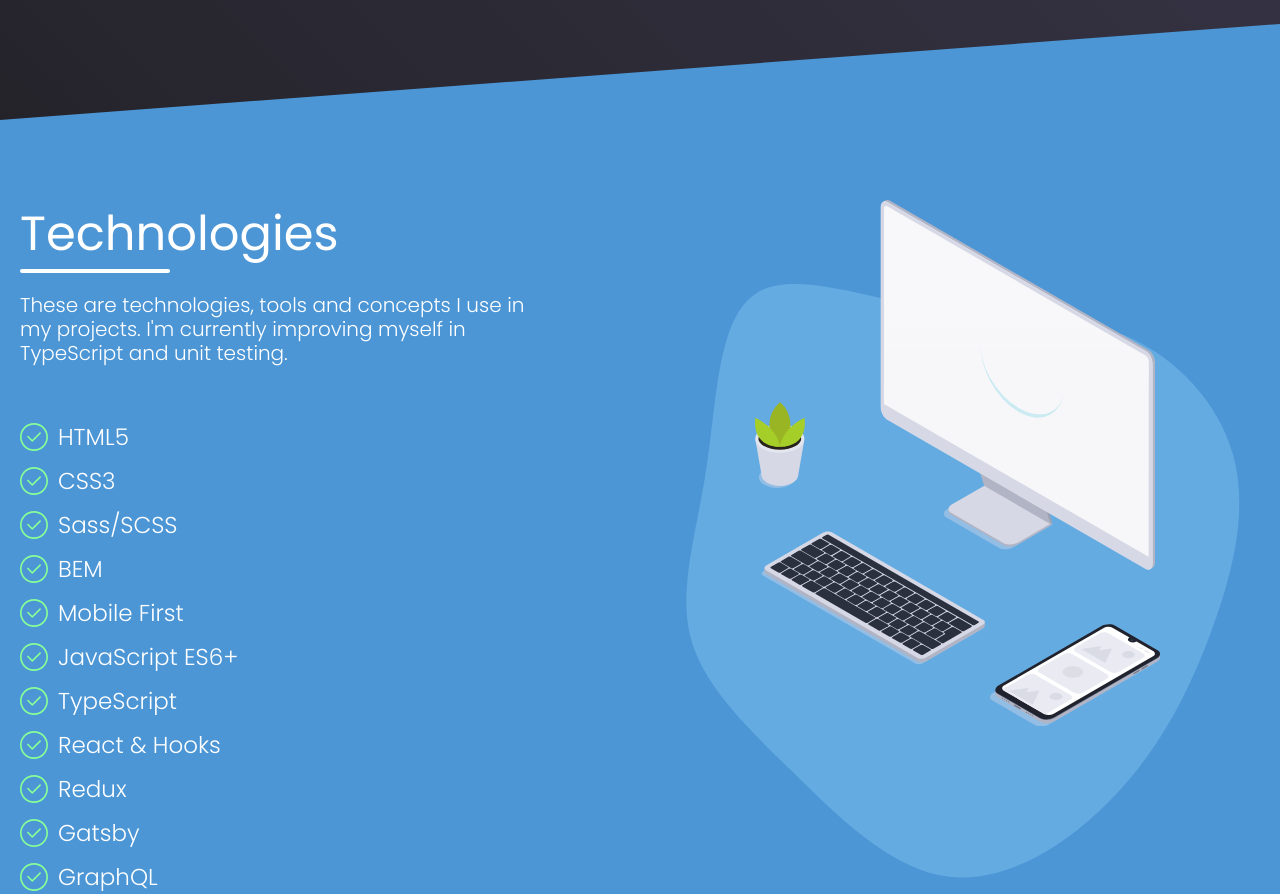
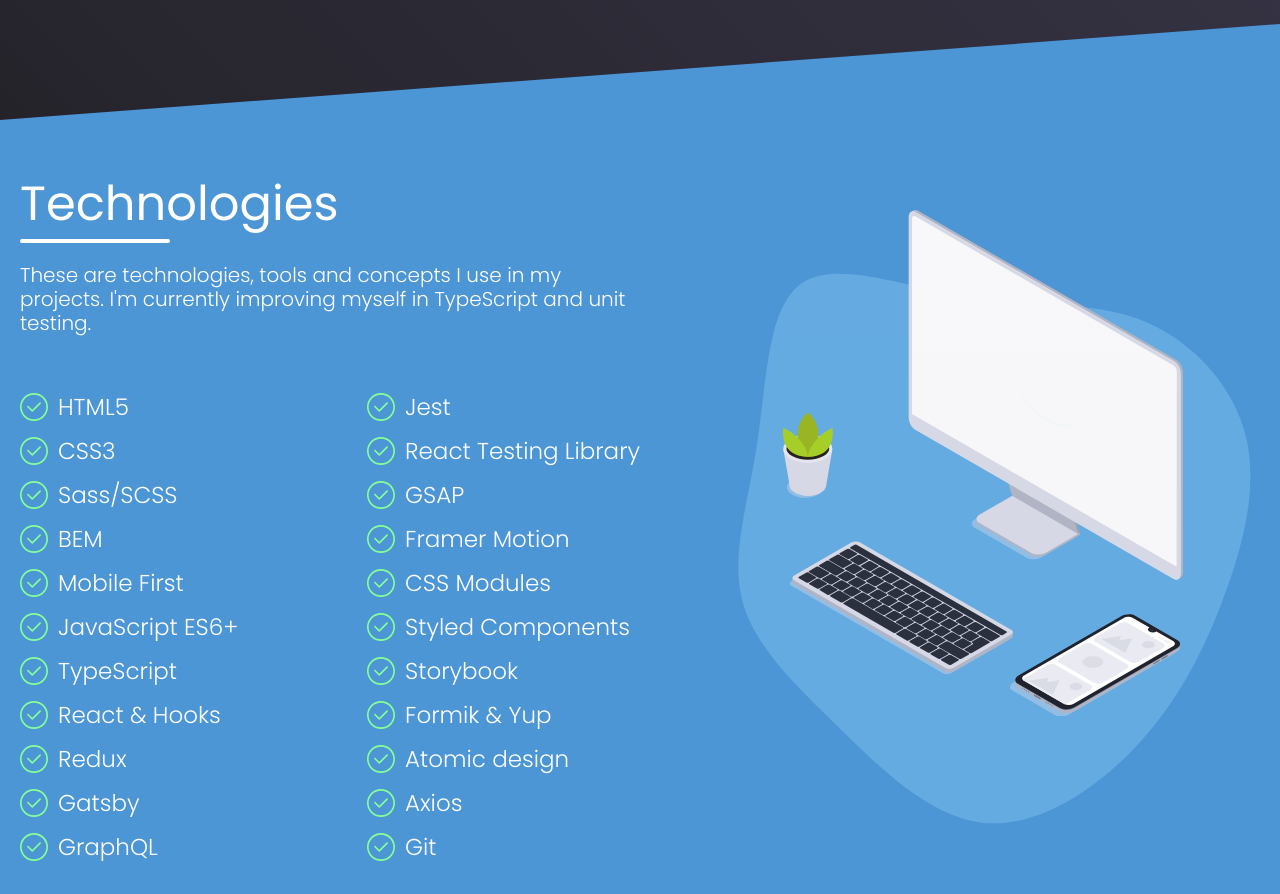
Before and after one commit to tobiaszmaj/portfolio, a Gatsby site: page / in a window 1280 px wide. Shown: the part 680-1574 px from the top of the page. Built offline with nearby package versions, Linux system fonts and the light colour scheme; Gatsby itself is replaced by a stand-in of ours.

Commit message:
Refactored technology section

```diff
--- a/src/components/molecules/LandingImage/LandingImage.tsx
+++ b/src/components/molecules/HeroAnimation/HeroAnimation.tsx
@@ -24,12 +24,19 @@
 
 const Wrapper = styled.div`
   position: relative;
-  width: 700px;
-  height: 700px;
-  background: url(${blobImg}) no-repeat left;
-  background-size: 110%;
+  width: 620px;
+  height: 620px;
+  background: url(${blobImg}) no-repeat;
+  background-position: 20% 50%;
+  background-size: 115%;
   opacity: 0;
   overflow: hidden;
+  ${({ theme }) => theme.mq.xxl} {
+    width: 700px;
+    height: 700px;
+    background-size: 110%;
+    background-position: 0% 50%;
+  }
 `;
 
 const MainSVGWrapper = styled.div`
@@ -49,8 +56,12 @@
   position: absolute;
   width: 170px;
   height: 170px;
-  right: 100px;
-  bottom: 130px;
+  right: 80px;
+  bottom: 70px;
+  ${({ theme }) => theme.mq.xxl} {
+    right: 100px;
+    bottom: 130px;
+  }
 `;
 
 const TextWrapper = styled.div`
@@ -93,7 +104,7 @@
   return sortedMarkedKeys;
 };
 
-const LandingImage = () => {
+const HeroAnimation = () => {
   const wrapperRef = useRef<HTMLDivElement>(null);
   const mainRef = useRef<HTMLDivElement>(null);
   const notificationRef = useRef<HTMLDivElement>(null);
@@ -217,4 +228,4 @@
   );
 };
 
-export default LandingImage;
+export default HeroAnimation;
--- a/src/components/molecules/SectionHeader/SectionHeader.tsx
+++ b/src/components/molecules/SectionHeader/SectionHeader.tsx
@@ -0,0 +1,60 @@
+import React from 'react';
+import styled from 'styled-components';
+
+interface Props {
+    isLineActive: boolean;
+    title: string;
+    paragraph?: string;
+}
+
+interface HeadingProps {
+    readonly isActive: boolean;
+}
+
+const Heading = styled.h2<HeadingProps>`
+  position: relative;
+  padding-bottom: 15px;
+  font-size: ${({ theme }) => theme.fontSize.xxlm};
+  ${({ theme }) => theme.mq.s} {
+    font-size: ${({ theme }) => theme.fontSize.xxl};
+  }
+  &:after {
+    content: '';
+    position: absolute;
+    left: 0;
+    bottom: 0;
+    width: 150px;
+    height: 4px;
+    background-color: ${({ theme }) => theme.white};
+    border-radius: 100px;
+    transition: 0.3s;
+    transform-origin: 0 50%;
+    transform: ${({ isActive }) => (isActive ? 'scaleX(1)' : 'scaleX(0)')};
+  }
+`;
+
+const Paragraph = styled.p`
+  padding: 20px 0 30px;
+  font-size: ${({ theme }) => theme.fontSize.s};
+  font-weight: ${({ theme }) => theme.light};
+  line-height: 24px;
+  max-width: 750px;
+  ${({ theme }) => theme.mq.xs} {
+    font-size: ${({ theme }) => theme.fontSize.m};
+  }
+  ${({ theme }) => theme.mq.s} {
+    font-size: ${({ theme }) => theme.fontSize.lg};
+  }
+  ${({ theme }) => theme.mq.xl} {
+    max-width: 640px;
+  }
+`;
+
+const SectionHeader = ({ isLineActive, title, paragraph }: Props) => (
+    <>
+        <Heading isActive={isLineActive}>{title}</Heading>
+        <Paragraph>{paragraph}</Paragraph>
+    </>
+);
+
+export default SectionHeader;
--- a/src/components/organisms/Technologies/Technologies.tsx
+++ b/src/components/organisms/Technologies/Technologies.tsx
@@ -2,12 +2,9 @@
 import gsap from 'gsap';
 import styled from 'styled-components';
 import Content from 'components/atoms/Content/Content';
-import LandingImage from 'components/molecules/LandingImage/LandingImage';
+import SectionHeader from 'components/molecules/SectionHeader/SectionHeader';
+import HeroAnimation from 'components/molecules/HeroAnimation/HeroAnimation';
 import checkmarkIcon from 'assets/icons/checkmark.svg';
-
-interface Props {
-  readonly isActive: boolean;
-}
 
 const Wrapper = styled.section`
 position: relative;
@@ -27,9 +24,17 @@
 
 const Main = styled.div`
   display: flex;
-  justify-content: space-between;
-  padding: 30px 0 150px;
+  align-items: center;
+  justify-content: center;
+  padding: 0 0 120px;
   color: ${({ theme }) => theme.white};
+  ${({ theme }) => theme.mq.md} {
+    flex-direction: column;
+  }
+  ${({ theme }) => theme.mq.xl} {
+    flex-direction: row;
+    justify-content: space-between;
+  }
 `;
 
 const InnerWrapper = styled.div`
@@ -38,47 +43,24 @@
 `;
 
 const StyledInnerWrapper = styled(InnerWrapper)`
+${({ theme }) => theme.mq.md} {
   margin: 10px 0 20px;
+}
 `;
 
 const ListsWrapper = styled.div`
   display: flex;
   flex-wrap: wrap;
   justify-content: space-between;
+  max-width: 720px;
 `;
 
 const AnimationWrapper = styled.div`
   display: none;
   ${({ theme }) => theme.mq.md} {
     display: block;
+    margin: 30px 0;
   }
-`;
-
-const Heading = styled.h2<Props>`
-  position: relative;
-  padding-bottom: 15px;
-  font-size: ${({ theme }) => theme.fontSize.xxl};
-  &:after {
-    content: '';
-    position: absolute;
-    left: 0;
-    bottom: 0;
-    width: 150px;
-    height: 4px;
-    background-color: ${({ theme }) => theme.white};
-    border-radius: 100px;
-    transition: 0.3s;
-    transform-origin: 0 50%;
-    transform: ${({ isActive }) => (isActive ? 'scaleX(1)' : 'scaleX(0)')};
-  }
-`;
-
-const Paragraph = styled.p`
-padding: 20px 0 30px;
-  font-size: ${({ theme }) => theme.fontSize.lg};
-  font-weight: ${({ theme }) => theme.light};
-  line-height: 24px;
-  max-width: 640px;
 `;
 
 const List = styled.ul`
@@ -87,23 +69,30 @@
 `;
 
 const StyledList = styled(List)`
-  margin-right: 100px;
+margin-right: 20px;
 `;
 
 const ListItem = styled.li`
   display: flex;
   align-items: center;
-  font-size: ${({ theme }) => theme.fontSize.xlg};
+  font-size: ${({ theme }) => theme.fontSize.lg};
   font-weight: ${({ theme }) => theme.light};
   margin: 8px 0;
   &:before {
     content: '';
     display: block;
-    width: 28px;
-    height: 28px;
+    width: 22px;
+    height: 22px;
     background: url(${checkmarkIcon}) no-repeat center;
     background-size: 100%;
     margin-right: 10px;
+  }
+  ${({ theme }) => theme.mq.s} {
+    font-size: ${({ theme }) => theme.fontSize.xlg};
+    &:before {
+      width: 28px;
+      height: 28px;
+    }
   }
 `;
 
@@ -119,26 +108,27 @@
     const secondList = list2Ref.current;
 
     if (header && firstList && secondList) {
-      gsap.set([header, firstList, secondList], { autoAlpha: 0 });
-
-      const tl = gsap.timeline({
-        defaults: { ease: 'power3.inOut' },
-        scrollTrigger: {
-          trigger: header,
-        },
+      [...header.children].map(child => {
+        gsap.from(child, {
+          autoAlpha: 0,
+          x: -30,
+          onComplete: () => setIsLineActive(true),
+          scrollTrigger: {
+            trigger: child,
+            start: 'top bottom-=50px',
+          },
+        });
       });
 
-      tl.to([header, firstList, secondList], { autoAlpha: 1 });
-      tl.from(header.children, {
-        autoAlpha: 0,
-        x: -30,
-        stagger: 0.3,
-        onComplete: () => setIsLineActive(true),
-      });
-      tl.from([firstList.children, secondList.children], {
-        autoAlpha: 0,
-        y: -20,
-        stagger: 0.05,
+      [...firstList.children, ...secondList.children].map(child => {
+        gsap.from(child, {
+          autoAlpha: 0,
+          y: -20,
+          scrollTrigger: {
+            trigger: child,
+            start: 'top bottom-=50px',
+          },
+        });
       });
     }
   }, []);
@@ -149,11 +139,11 @@
         <Main>
           <InnerWrapper>
             <StyledInnerWrapper ref={headerRef}>
-              <Heading isActive={isLineActive}>Technologies</Heading>
-              <Paragraph>
-                These are technologies, tools and concepts I use in my projects.
-                I'm currently improving myself in TypeScript and unit testing.
-              </Paragraph>
+              <SectionHeader
+                isLineActive={isLineActive}
+                title="Technologies"
+                paragraph="These are technologies, tools and concepts I use in my projects. I'm currently improving myself in TypeScript and unit testing."
+              />
             </StyledInnerWrapper>
             <ListsWrapper>
               <StyledList ref={list1Ref}>
@@ -185,7 +175,7 @@
             </ListsWrapper>
           </InnerWrapper>
           <AnimationWrapper>
-            <LandingImage />
+            <HeroAnimation />
           </AnimationWrapper>
         </Main>
       </Content>
--- a/src/contexts/NavigationContext.tsx
+++ b/src/contexts/NavigationContext.tsx
@@ -1,6 +1,8 @@
 import React, { useState, useEffect, createContext, ReactNode } from 'react';
 import gsap from 'gsap';
 import ScrollTrigger from 'gsap/ScrollTrigger';
+
+gsap.registerPlugin(ScrollTrigger);
 
 interface Props {
     children: ReactNode;
@@ -20,8 +22,6 @@
     handleFullNav: () => null,
 });
 
-gsap.registerPlugin(ScrollTrigger);
-
 const NavigationProvider = ({ children }: Props) => {
     const [activeLink, setActiveLink] = useState('home');
     const [isTransparent, setIsTransparent] = useState(true);
@@ -37,6 +37,8 @@
     useEffect(() => {
         ScrollTrigger.create({
             start: '50',
+            endTrigger: 'footer',
+            end: 'bottom top',
             onToggle: ({ isActive }) => setIsTransparent(!isActive),
         });
 
--- a/src/theme/mainTheme.ts
+++ b/src/theme/mainTheme.ts
@@ -8,6 +8,7 @@
   md: 800,
   lg: 992,
   xl: 1200,
+  xxl: 1400,
 };
 
 export const theme = {
@@ -39,6 +40,7 @@
     lg: '2rem',
     xlg: '2.3rem',
     xl: '2.8rem',
+    xxlm: '3.6rem',
     xxl: '4.8rem',
     xxxl: '8.6rem',
   },
```
